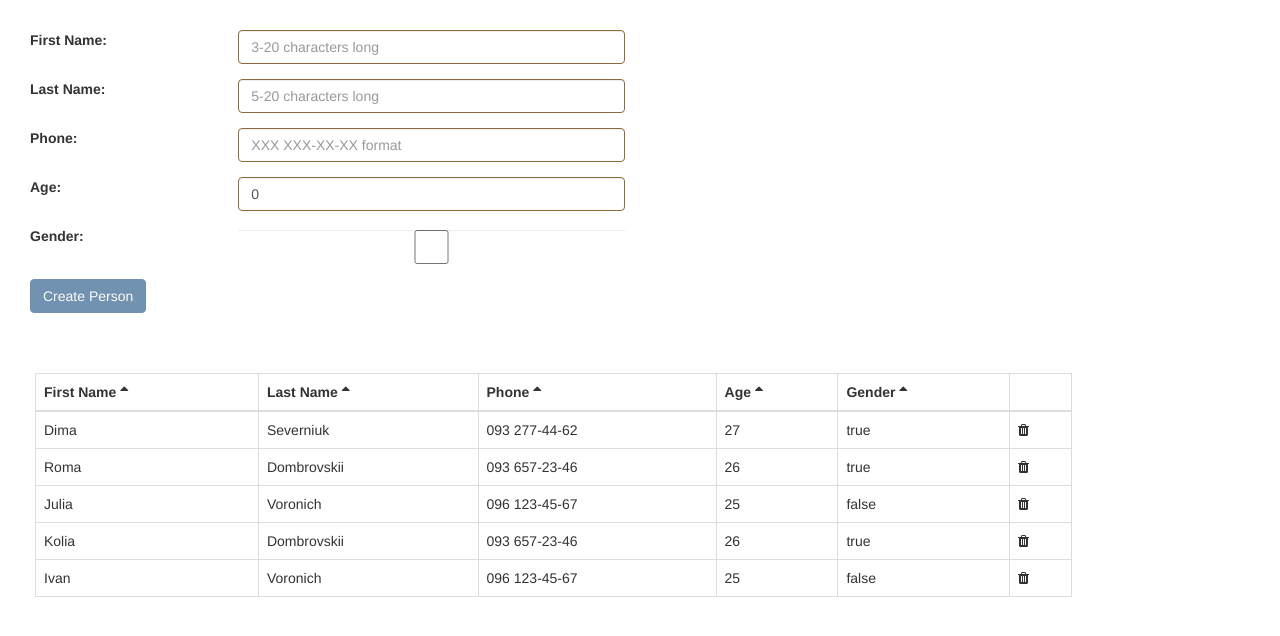
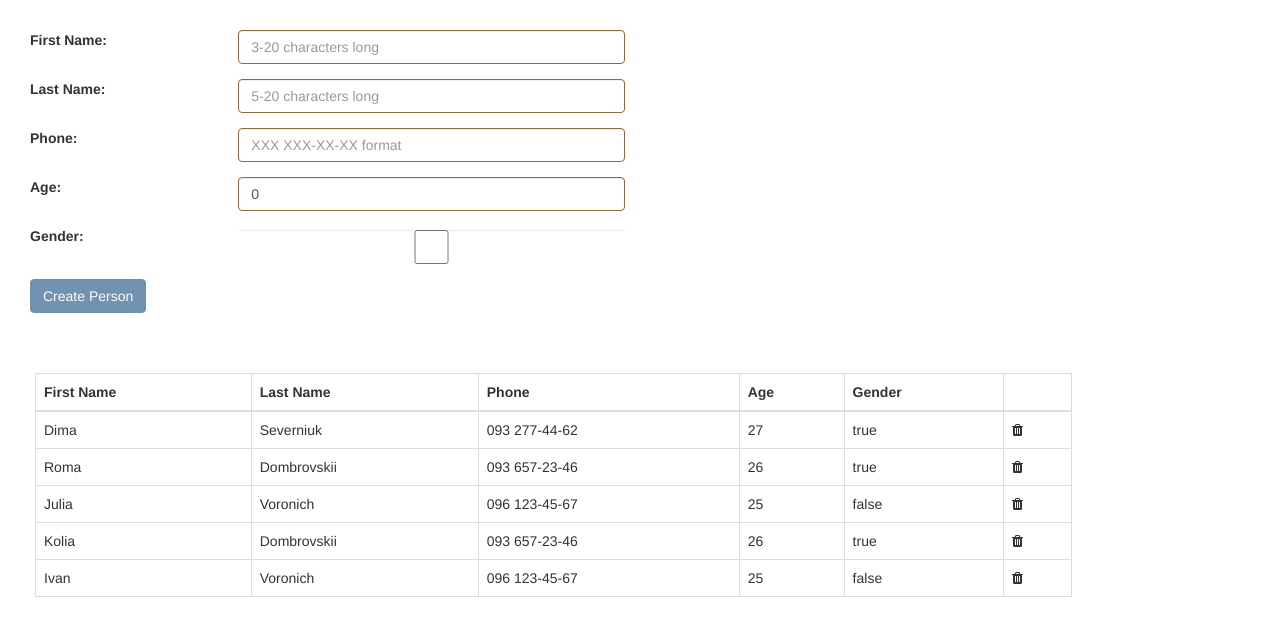
Before and after one commit to vallbs/form-table-sort, a React (Create React App) app: page / in a window 1280 px wide. Shown: the top 636 px of the page. Built offline with nearby package versions, Linux system fonts and the light colour scheme.

Commit message:
finished sort functionality

```diff
--- a/src/Table/Table.js
+++ b/src/Table/Table.js
@@ -10,53 +10,64 @@ class Table extends Component {
         console.log(contactId);
     }
 
+    changeSortSettings = (sortField) => {
+        this.setState({
+            sortField,
+            sortDirectionAsc: ( sortField === this.state.sortField ) ? false : true
+        });
+    }
+
     handleSortData = (data, sortField) => {
-        console.log("sortField", sortField);
+        let sortedData = [...data];
+        let sortDirectionAsc = ( this.state.sortField === sortField )
+            ? ( this.state.sortDirectionAsc === null )
+                ? true
+                : !this.state.sortDirectionAsc
+            : true;
 
-        let sortedData = [...data];
-        let sortDirectionAsc = this.state.sortDirection[sortField] === "asc";
-        sortedData.sort( (a, b) => {
+        sortedData.sort( (a,b) => {
             switch(sortField) {
                 case "firstName":
                 case "lastName":
                 case "phone":
-                    return
-                    sortDirectionAsc ?
-                        b[sortField].localeCompare(a[sortField]) :
-                        a[sortField].localeCompare(b[sortField]);
-                    break;
+                    return sortDirectionAsc
+                        ? a[sortField].localeCompare(b[sortField])
+                        : b[sortField].localeCompare(a[sortField]);
                 case "age":
-                    return
-                        sortDirectionAsc ?
-                        b[sortField] - a[sortField] :
-                        a[sortField] - b[sortField];
-                    break;
+                    return sortDirectionAsc
+                        ? a[sortField] - b[sortField]
+                        : b[sortField] - a[sortField];
                 case "gender":
-                    return
-                        sortDirectionAsc ?
-                        ( a[sortField] == b[sortField] ? 0 : a[sortField] ? -1 : 1 ) :
-                        a[sortField] == b[sortField] ? 0 : a[sortField] ? 1 : -1;
-                    break;
-                default:
-                    break;
+                    return sortDirectionAsc
+                        ? ( a[sortField] == b[sortField] ? 0 : a[sortField] ? -1 : 1 )
+                        : a[sortField] == b[sortField] ? 0 : a[sortField] ? 1 : -1;
+            }
 
-            }
-            return a[sortField].localeCompare(b[sortField]);
         });
 
-        //sortedData = sortedData.reverse();
+        this.setState( {
+            contacts: sortedData,
+            sortField,
+            sortDirectionAsc
+        } )
+    }
 
-        this.setState({
-            contacts: sortedData,
-            sortDirection: {
-                ...this.state.sortDirection,
-                [sortField]: this.state.sortDirection[sortField] === "asc" ? "desc" : "asc"
+    computeSortClasses = (sortField) => {
+        if(sortField === this.state.sortField) {
+            switch(this.state.sortDirectionAsc) {
+                case true:
+                    return "fa fa-sort-down";
+                case false:
+                    return "fa fa-sort-up";
+                default:
+                    return "";
             }
-        });
+        } else {
+            return "";
+        }
     }
 
     render() {
-        console.log(this.state);
 
         let contacts = <p>loading</p>
         if(this.state.contacts) {
@@ -81,11 +92,11 @@ class Table extends Component {
                 <table className="table table-bordered table-hover table-sm table-responsive ">
                 <thead>
                     <tr>
-                        <th onClick={ (data, sortField) => this.handleSortData(this.state.contacts, "firstName") }>First Name <i className="fa fa-sort-up"></i></th>
-                        <th onClick={ (data, sortField) => this.handleSortData(this.state.contacts, "lastName") }>Last Name <i className="fa fa-sort-up"></i></th>
-                        <th onClick={ (data, sortField) => this.handleSortData(this.state.contacts, "phone") }>Phone <i className="fa fa-sort-up"></i></th>
-                        <th onClick={ (data, sortField) => this.handleSortData(this.state.contacts, "age") }>Age <i className="fa fa-sort-up"></i></th>
-                        <th onClick={ (data, sortField) => this.handleSortData(this.state.contacts, "gender") }>Gender <i className="fa fa-sort-up"></i></th>
+                        <th onClick={ (data, sortField) => this.handleSortData(this.state.contacts, "firstName") }>First Name <i className={ this.computeSortClasses("firstName") }></i></th>
+                        <th onClick={ (data, sortField) => this.handleSortData(this.state.contacts, "lastName") }>Last Name <i className={ this.computeSortClasses("lastName") }></i></th>
+                        <th onClick={ (data, sortField) => this.handleSortData(this.state.contacts, "phone") }>Phone <i className={ this.computeSortClasses("phone") }></i></th>
+                        <th onClick={ (data, sortField) => this.handleSortData(this.state.contacts, "age") }>Age <i className={ this.computeSortClasses("age") }></i></th>
+                        <th onClick={ (data, sortField) => this.handleSortData(this.state.contacts, "gender") }>Gender <i className={ this.computeSortClasses("gender") }></i></th>
                         {/* <th>Last Name</th>
                         <th>Phone</th>
                         <th>Age</th>
@@ -109,13 +120,8 @@ class Table extends Component {
             {firstName: "Kolia", lastName: "Dombrovskii", phone: "093 657-23-46", age: 26, gender: true, id: "4"},
             {firstName: "Ivan", lastName: "Voronich", phone: "096 123-45-67", age: 25, gender: false, id: "2"}
         ],
-        sortDirection: {
-            firstName: "asc",
-            lastName: null,
-            phone: null,
-            age: null,
-            gender: null
-        }
+        sortField: null,
+        sortDirectionAsc: null
     }
 }
 
```
